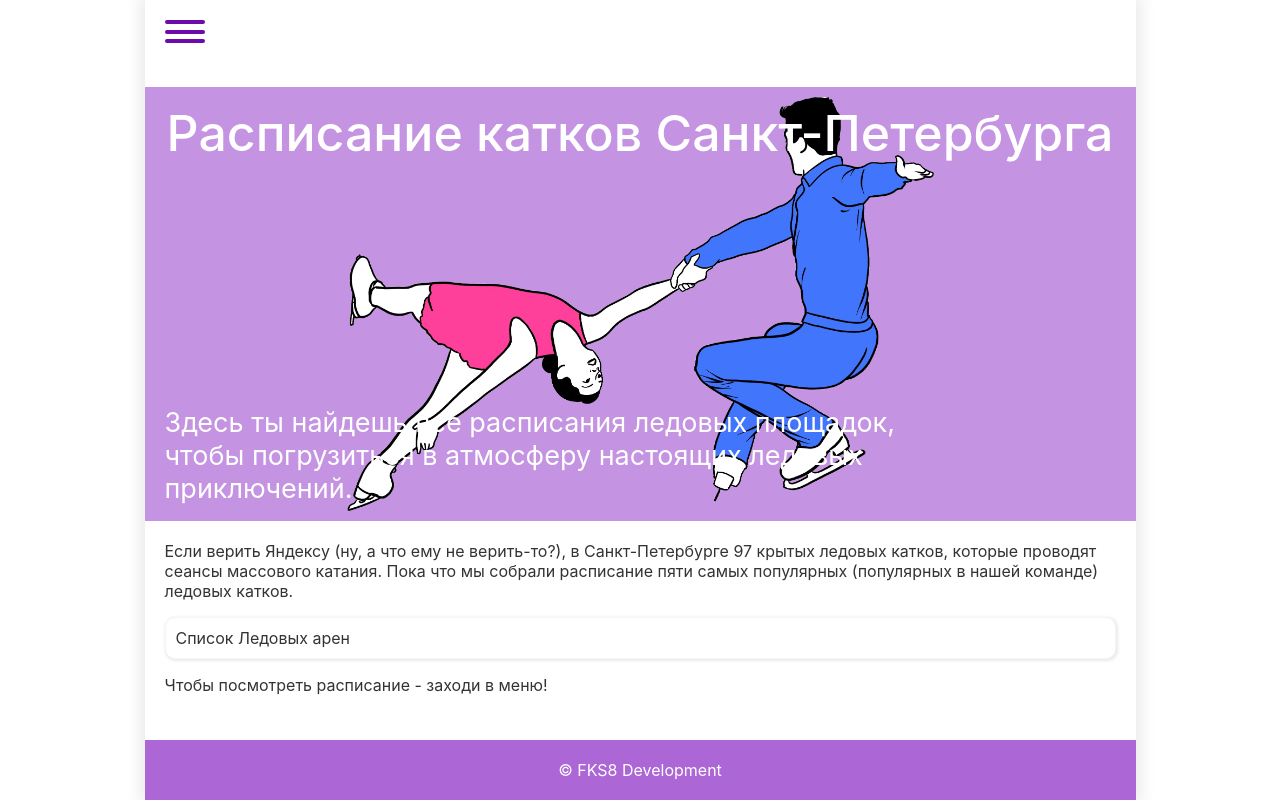
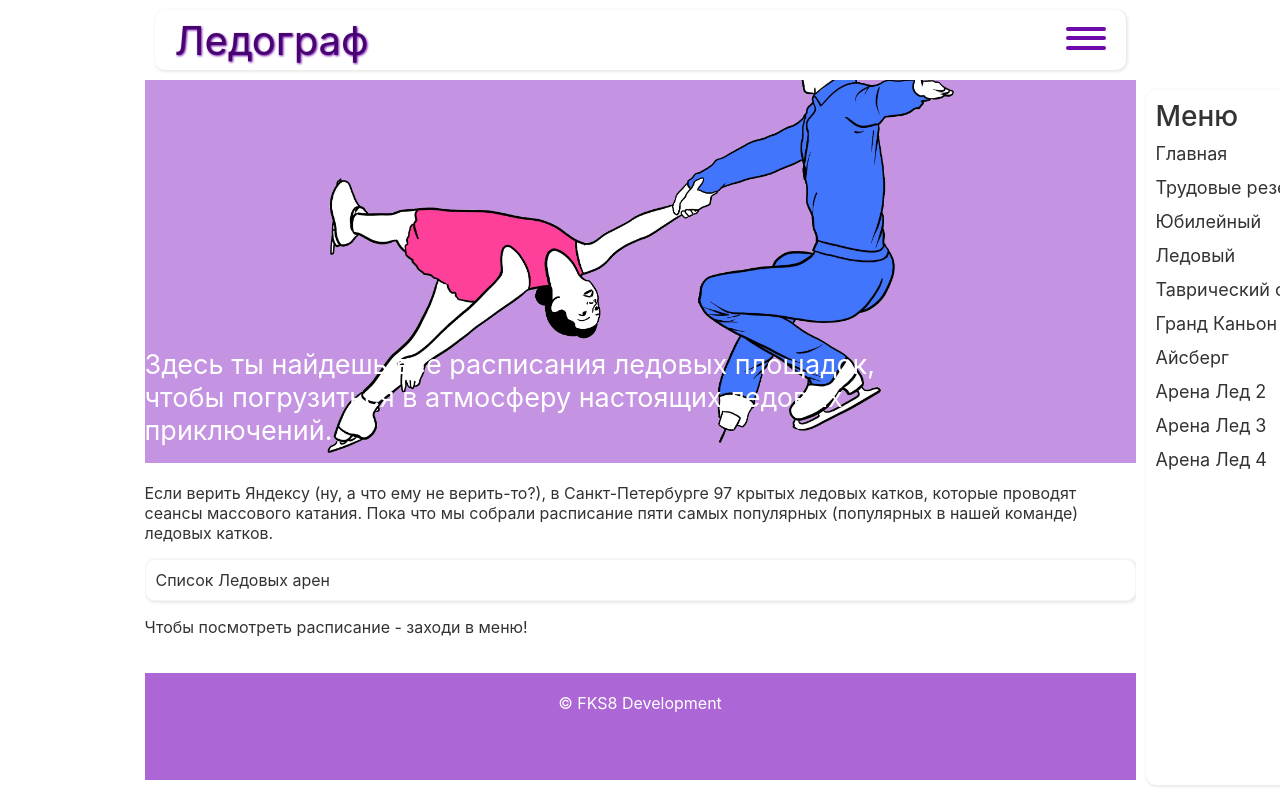
Before and after one commit to fsk8-dev/php-render, a PHP site: page / in a window 1280 px wide. Run offline with PHP 8.4, Linux system fonts and the light colour scheme; data that the repository does not hold is empty; a stand-in replaces the project's code that opens the database connection.

Commit message:
стили header, nav

```diff
--- a/include/header/header.php
+++ b/include/header/header.php
@@ -1,5 +1,6 @@
 <header class="header">
-  <nav class="header__nav nav">
+  <div class="header__body box-shadow">
+    <div class="header__title">Ледограф</div>
     <div class="burger">
       <button class="btn burger__btn" id="btn-nav-open" aria-label="открыть навигацию">
       <span class="burger__line"></span>
--- /dev/null
+++ b/include/navigation/navigation.php
@@ -0,0 +1,58 @@
+<nav class="nav nav--close" id="nav">
+<div class="nav__body box-shadow">
+    <h3 className="nav__title">Меню</h3>
+    <ul class="nav__list list-reset">
+     <li class="nav__item">
+         <a href="/" class="nav__link">
+           Главная
+         </a>
+       </li>
+       <li class="nav__item">
+         <a href="/tr" class="nav__link link-reset">
+           Трудовые резервы
+         </a>
+       </li>
+       <li class="nav__item">
+         <a href="/jubi" class="nav__link link-reset">
+           Юбилейный
+         </a>
+       </li>
+       <li class="nav__item">
+         <a href="ice-palace" class="nav__link link-reset">
+           Ледовый
+         </a>
+       </li>
+       <li class="nav__item">
+         <a href="tavr-sad" class="nav__link link-reset">
+           Таврический сад
+         </a>
+       </li>
+       <li class="nav__item">
+         <a href="grand-canon" class="nav__link link-reset">
+           Гранд Каньон
+         </a>
+       </li>
+       <li class="nav__item">
+         <a href="iceberg" class="nav__link link-reset">
+           Айсберг
+         </a>
+       </li>
+
+       <li class="nav__item">
+         <a href="arena-ice-2" class="nav__link link-reset">
+          Арена Лед 2
+         </a>
+       </li>
+       <li class="nav__item">
+         <a href="arena-ice-3" class="nav__link link-reset">
+          Арена Лед 3
+         </a>
+       </li>
+       <li class="nav__item">
+         <a href="arena-ice-4" class="nav__link link-reset">
+          Арена Лед 4
+         </a>
+       </li>
+     </ul> <!-- nav__items -->
+   </div>
+</nav>
--- a/index.php
+++ b/index.php
@@ -38,7 +38,7 @@
     <meta property="og:url" content="https://lingvocards.space" />
     <meta name="twitter:card" content="summary_large_image" />
 
-     <link rel="stylesheet" href="/styles/styles.css">
+     <link rel="stylesheet" href="/styles/styles.css?<?= time() ?>">
 
     <script defer src="./js/navigation.js" ></script>
     <script defer src="./js/schedule-connection.js" ></script>
@@ -48,8 +48,9 @@
   <body id="body">
     <div class="container">
       <div class="overlay" id="overlay"></div>
+      <?php include 'include/header/header.php';?>
+      <?php include 'include/navigation/navigation.php';?>
       <div class="grid">
-        <?php include 'include/header/header.php';?>
         <main>
           <?php
             if(file_exists($requested_file)) {
--- a/js/navigation.js
+++ b/js/navigation.js
@@ -1,14 +1,13 @@
 (() => {
   const btnNavOpen = document.getElementById("btn-nav-open");
-  const btnNavClose = document.getElementById("btn-nav-close");
-  const navPanel = document.getElementById("nav-panel");
+  const navPanel = document.getElementById("nav");
   const body = document.getElementById("body");
   const overlay = document.getElementById("overlay");
 
   btnNavOpen.addEventListener("click", () => {
-    navPanel.classList.add("nav__panel--open");
-    body.classList.add("modal-opened");
-    overlay.classList.add("modal-opened");
+    navPanel.classList.toggle("nav--close");
+    body.classList.toggle("modal-opened");
+    overlay.classList.toggle("modal-opened");
     overlay.addEventListener("click", closeNavPanel);
   });
 
--- a/styles/common.css
+++ b/styles/common.css
@@ -25,12 +25,13 @@
 }
 
 .container {
+  position: relative;
   margin: 0 auto;
-  padding: 0 var(--padding-basic);
+  /* padding: 0 var(--padding-basic); */
   max-width: var(--medium-screen);
   min-height: 100vh;
   overflow: hidden;
-  box-shadow: 0 0 15px 5px #eaeaea;
+  /* box-shadow: 0 0 15px 5px #eaeaea; */
 }
 
 @media (min-width: var(--medium-screen)) {
@@ -44,10 +45,6 @@
   grid-template-rows: auto 1fr auto;
   row-gap: 20px;
   min-height: 100vh;
-}
-
-.header {
-  padding: var(--padding-basic) 0;
 }
 
 .footer {
@@ -92,3 +89,7 @@
   box-shadow: 1px 1px 3px 1px #eaeaea;
   width: 100%;
 }
+
+.box-shadow {
+  box-shadow: 1px 1px 3px 1px #eaeaea;
+}
--- /dev/null
+++ b/styles/components/header.css
@@ -0,0 +1,26 @@
+/* TODO поставить background */
+
+.header {
+  position: fixed;
+  padding: 10px;
+  margin-bottom: 5px;
+  width: 100%;
+  max-width: var(--medium-screen);
+  background-color: #fff;
+  z-index: 1000;
+}
+
+.header__body {
+  display: flex;
+  justify-content: space-between;
+  align-items: center;
+  padding: 0 20px;
+  height: 60px;
+  border-radius: 10px;
+}
+
+.header__title {
+  color: var(--color-primary-shade);
+  font-size: 40px;
+  filter: drop-shadow(1px 1px 1px var(--color-primary));
+}
--- /dev/null
+++ b/styles/components/navigation-v2.css
@@ -0,0 +1,77 @@
+.nav {
+  position: fixed;
+  top: 80px;
+  width: 100%;
+  max-width: var(--medium-screen);
+  height: calc(100% - 85px);
+  padding: 10px;
+  background-color: #fff;
+  transition: transform 0.3s ease-in-out;
+  z-index: 1000;
+}
+
+.nav--close {
+  transform: translateX(100%);
+}
+
+.nav__body {
+  border-radius: 10px;
+  width: 100%;
+  height: 100%;
+  padding: 10px;
+}
+
+.nav__title {
+  display: block;
+}
+
+.nav__list {
+  display: flex;
+  flex-direction: column;
+  gap: 10px;
+}
+
+.nav__link {
+  display: block;
+  padding-block: 3px;
+  /*  TODO hover styles */
+}
+
+@media (min-width: calc(var(--medium-screen) + 1px)) {
+  .mainMenu {
+    position: fixed;
+    top: 60px;
+    padding-top: 20px;
+    height: auto;
+    background-color: transparent;
+  }
+
+  .body {
+    padding: 0;
+    box-shadow: 1px 1px 3px 1px var(--color-primary_light);
+    border: none;
+    border-radius: 0;
+    background-color: var(--color-primary_light);
+  }
+
+  .list {
+    flex-direction: row;
+  }
+
+  .link {
+    padding: 10px 15px;
+
+    &:hover {
+      color: #fff;
+      background-color: var(color-primary-shade);
+    }
+  }
+
+  .close {
+    transform: none;
+  }
+
+  .title {
+    display: none;
+  }
+}
--- a/styles/styles.css
+++ b/styles/styles.css
@@ -12,6 +12,8 @@
 @import "./common.css";
 
 /* components */
+@import "./components/header.css";
 @import "./components/hero.css";
 @import "./components/burger.css";
 @import "./components/navigation.css";
+@import "./components/navigation-v2.css";
```
Also changed, not shown: other parts of include/header/header.php (+1 -61 lines), img/logo-xs.png (added). Lines whose indentation alone changed are shown as unchanged.
